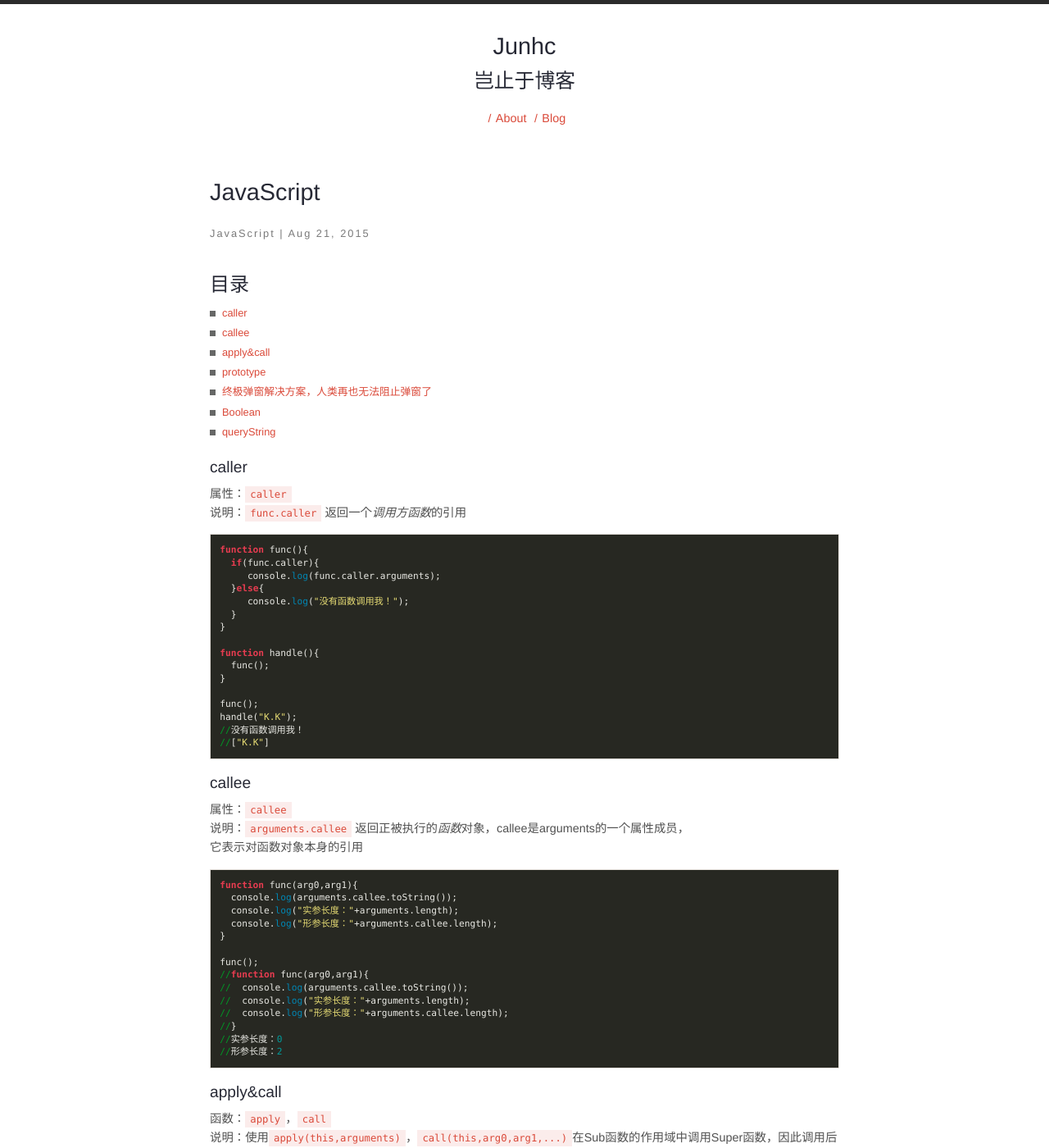
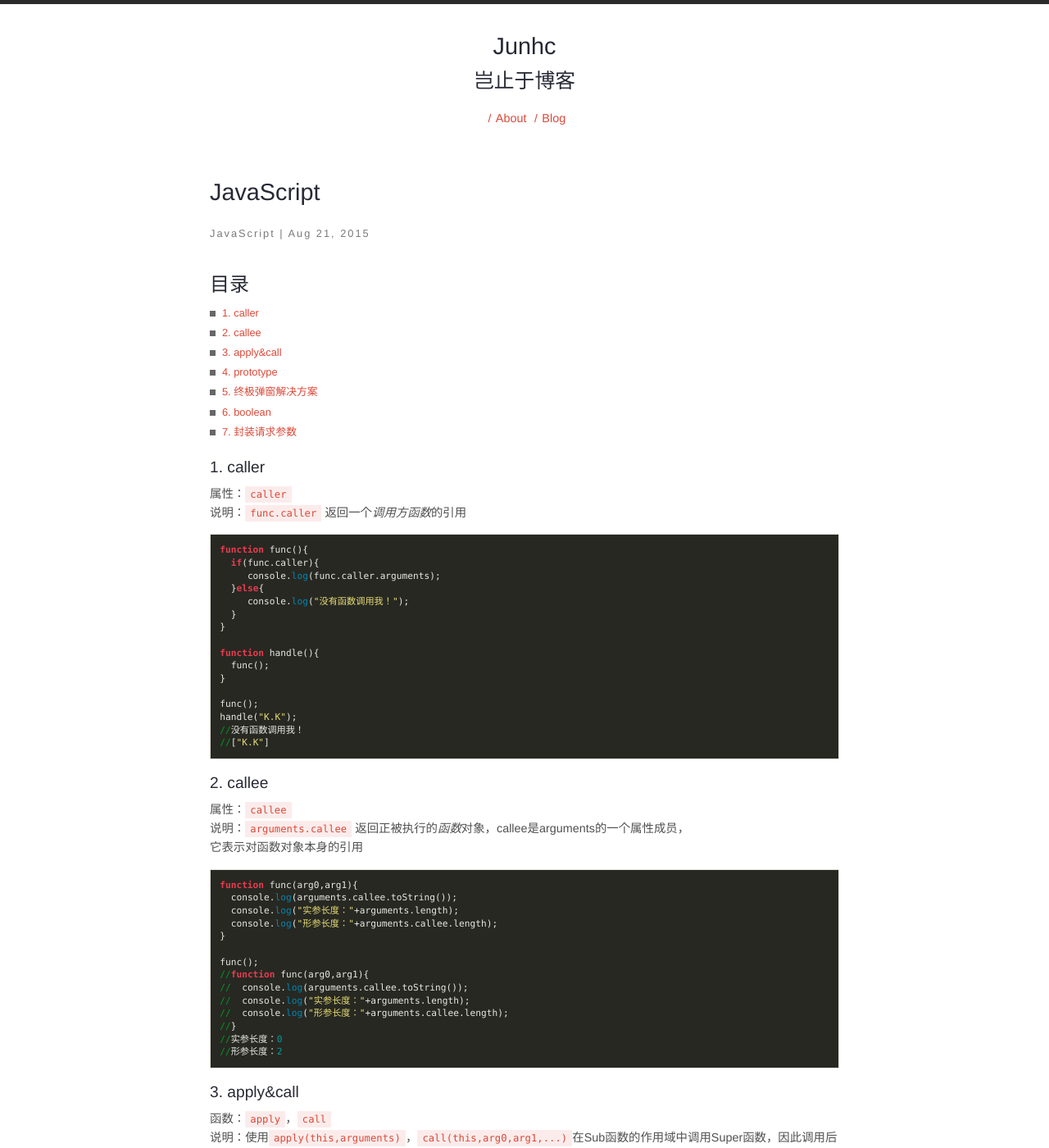
Before and after one commit to junhc/junhc.github.io, a Jekyll site: the page built from _posts/2015-08-21-javascript.md, in a window 1280 px wide and 1400 px high. Shown: the whole window at 82% size. Built offline with Jekyll 4.4.1, drawn with Linux system fonts in a browser that asks for light colours; Markdown is read by kramdown in place of the engine named in the settings; comment, search, counter and statistics services are not loaded; some of the changed text lies outside the part shown.

Commit message:
Update 2015-08-21-javascript.md

````diff
--- a/_posts/2015-08-21-javascript.md
+++ b/_posts/2015-08-21-javascript.md
@@ -9,15 +9,15 @@ permalink: javascript
 ---
 
 ### 目录
-* [caller](#caller)
-* [callee](#callee)
-* [apply&call](#applycall)
-* [prototype](#prototype)
-* [终极弹窗解决方案，人类再也无法阻止弹窗了](#windowOpen)
-* [Boolean](#Boolean)
-* [queryString](#queryString)
+* [1. caller](#1-caller)
+* [2. callee](#2-callee)
+* [3. apply&call](#3-applycall)
+* [4. prototype](#4-prototype)
+* [5. 终极弹窗解决方案](#5-终极弹窗解决方案)
+* [6. boolean](#6-boolean)
+* [7. 封装请求参数](#7-封装请求参数)
 
-#### caller
+#### 1. caller
 属性：`caller`
 说明：`func.caller` 返回一个*调用方函数*的引用
 
@@ -39,7 +39,7 @@ handle("K.K");
 //没有函数调用我！
 //["K.K"]
 ```
-#### callee
+#### 2. callee
 属性：`callee`
 说明：`arguments.callee` 返回正被执行的*函数*对象，callee是arguments的一个属性成员，
 它表示对函数对象本身的引用
@@ -60,7 +60,7 @@ func();
 //实参长度：0
 //形参长度：2
 ```
-#### apply&call
+#### 3. apply&call
 函数：`apply`，`call`
 说明：使用`apply(this,arguments)`，`call(this,arg0,arg1,...)`在Sub函数的作用域中调用Super函数，因此调用后Sub函数就拥有了Super函数的所有属性和方法。
 
@@ -105,10 +105,10 @@ func.apply(new local());
 //local 变量
 ```
 
-#### prototype
+#### 4. prototype
 说明：每个函数都有一个prototype属性，这个属性是一个对象，它的用途是包含可以由特定类型的所有实例共享的属性和方法。
 
-### 终极弹窗解决方案，人类再也无法阻止弹窗了
+#### 5. 终极弹窗解决方案
 ```vim
 // 跳转
 function redirect(url) {
@@ -150,7 +150,7 @@ function download() {
 }
 ```
 
-#### Boolean
+#### 6. boolean
 说明：如果逻辑对象无初始值或者其值为 0、-0、null、""、false、undefined 或者 NaN，那么对象的值为 false。否则，其值为 true（即使当自变量为字符串 "false" 时）
 
 ```vim
@@ -169,8 +169,7 @@ var isTrue = new Boolean("false");
 var isTrue = new Boolean("K.K");
 ```
 
-#### queryString
-
+#### 7. 封装请求参数
 ```vim
 ;
 (function($) {
````
